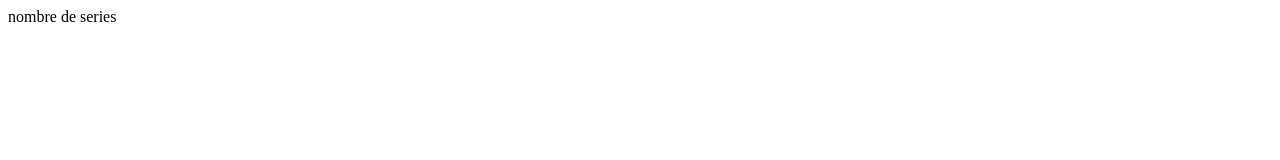
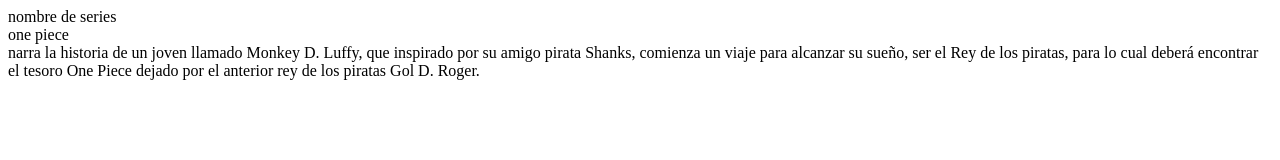
Before and after one commit to Jesusboho/parcial_git, a plain HTML site: page index.html in a window 1280 px wide. Drawn offline with Linux system fonts and the light colour scheme.

Commit message:
two commit

```diff
--- a/index.html
+++ b/index.html
@@ -7,7 +7,8 @@
 </head>
 <body>
     <div>nombre de series</div>
-
+    <div>one piece</div>
+    <div>narra la historia de un joven llamado Monkey D. Luffy, que inspirado por su amigo pirata Shanks, comienza un viaje para alcanzar su sueño, ser el Rey de los piratas, para lo cual deberá encontrar el tesoro One Piece dejado por el anterior rey de los piratas Gol D. Roger.</div>
 
 </body>
 </html>
```
